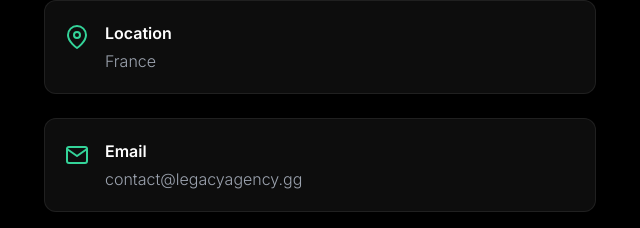
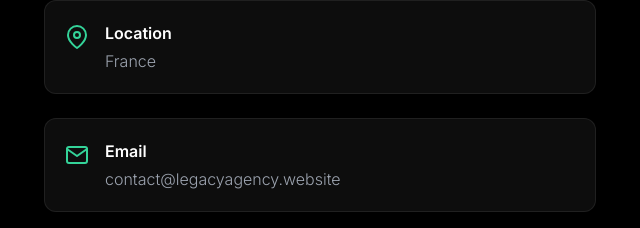
Before and after one commit to nikerneis/legacyagency, a plain HTML site: page index.html in a window 1280 px wide. Shown: the part 4272-4500 px from the top of the page, 620-1260 px from the left. Drawn offline with nearby package versions, Linux system fonts and the light colour scheme.

Commit message:
Email change

```diff
--- a/index.html
+++ b/index.html
@@ -796,7 +796,7 @@
                             </div>
                             <div>
                                 <h4 class="font-semibold mb-1">Email</h4>
-                                <p class="text-gray-400 font-light">contact@legacyagency.gg</p>
+                                <p class="text-gray-400 font-light">contact@legacyagency.website</p>
                             </div>
                         </div>
                         <div class="flex items-start glass-card p-5 rounded-xl">
```
